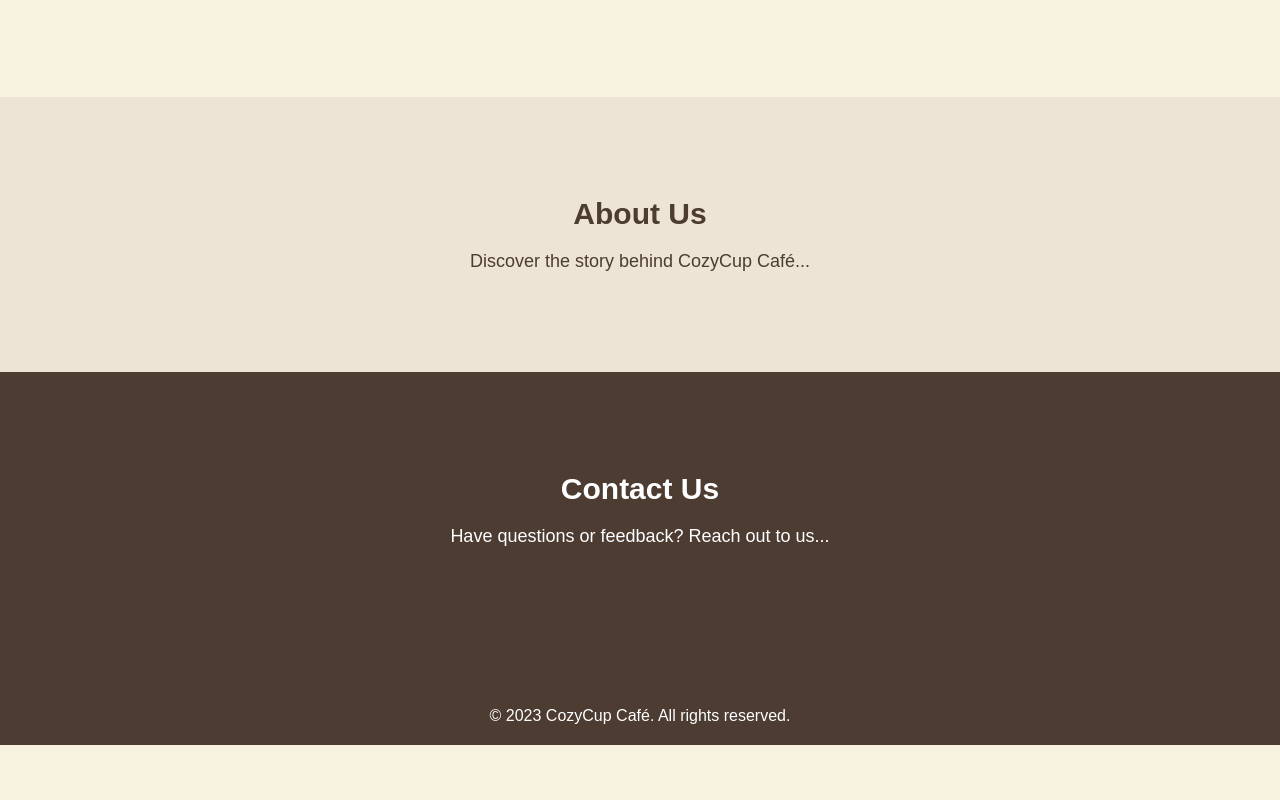
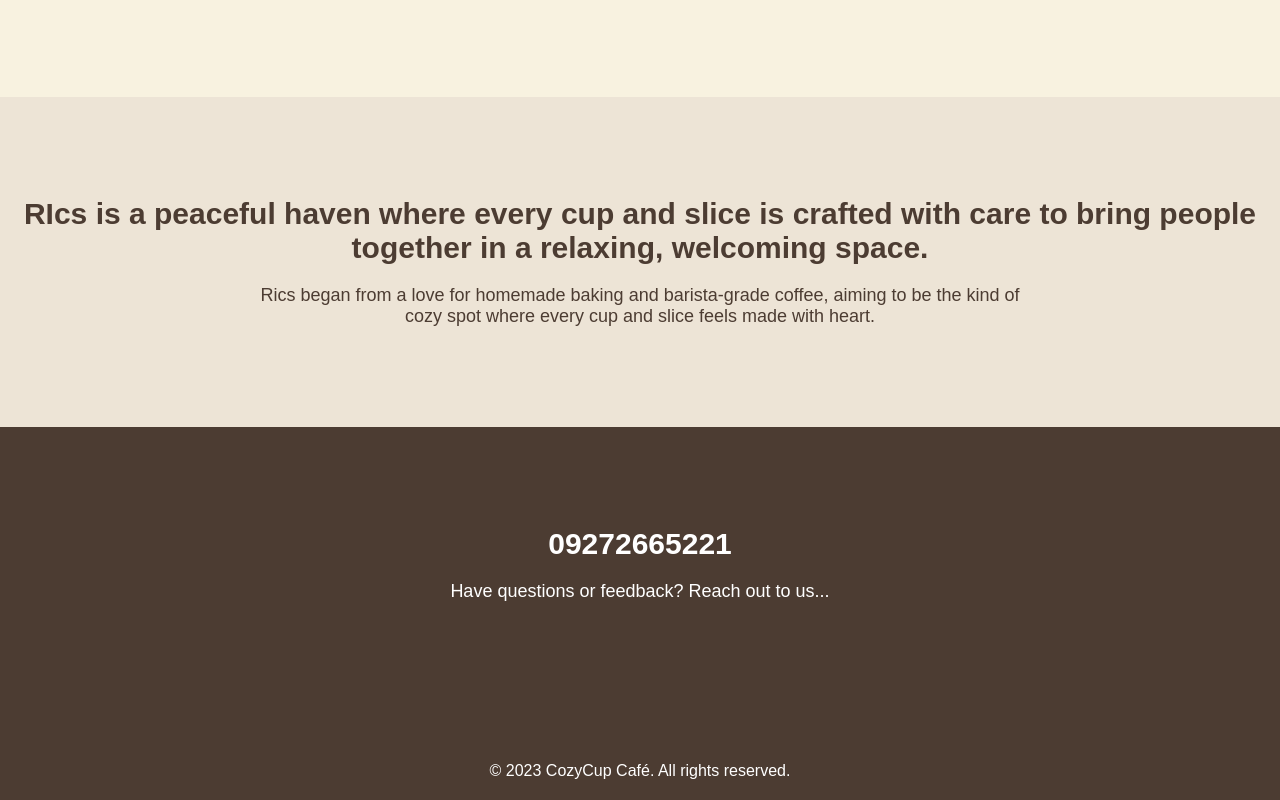
Before and after one commit to RicsOlayvar/ChickenBiryani, a plain HTML site: page index.html in a window 1280 px wide. Shown: the part 782-1582 px from the top of the page. Before the commit the page ends 1527 px from the top, so only its background shows below. Drawn offline with Linux system fonts and the light colour scheme.

Commit message:
modify about us and contact

```diff
--- a/index.html
+++ b/index.html
@@ -33,12 +33,12 @@
     </section>
 
     <section id="about" class="about">
-        <h2>About Us</h2>
-        <p>Discover the story behind CozyCup Café...</p>
+        <h2>RIcs is a peaceful haven where every cup and slice is crafted with care to bring people together in a relaxing, welcoming space.</h2>
+        <p>Rics began from a love for homemade baking and barista-grade coffee, aiming to be the kind of cozy spot where every cup and slice feels made with heart.</p>
     </section>
 
     <section id="contact" class="contact">
-        <h2>Contact Us</h2>
+        <h2>09272665221</h2>
         <p>Have questions or feedback? Reach out to us...</p>
     </section>
 
```
